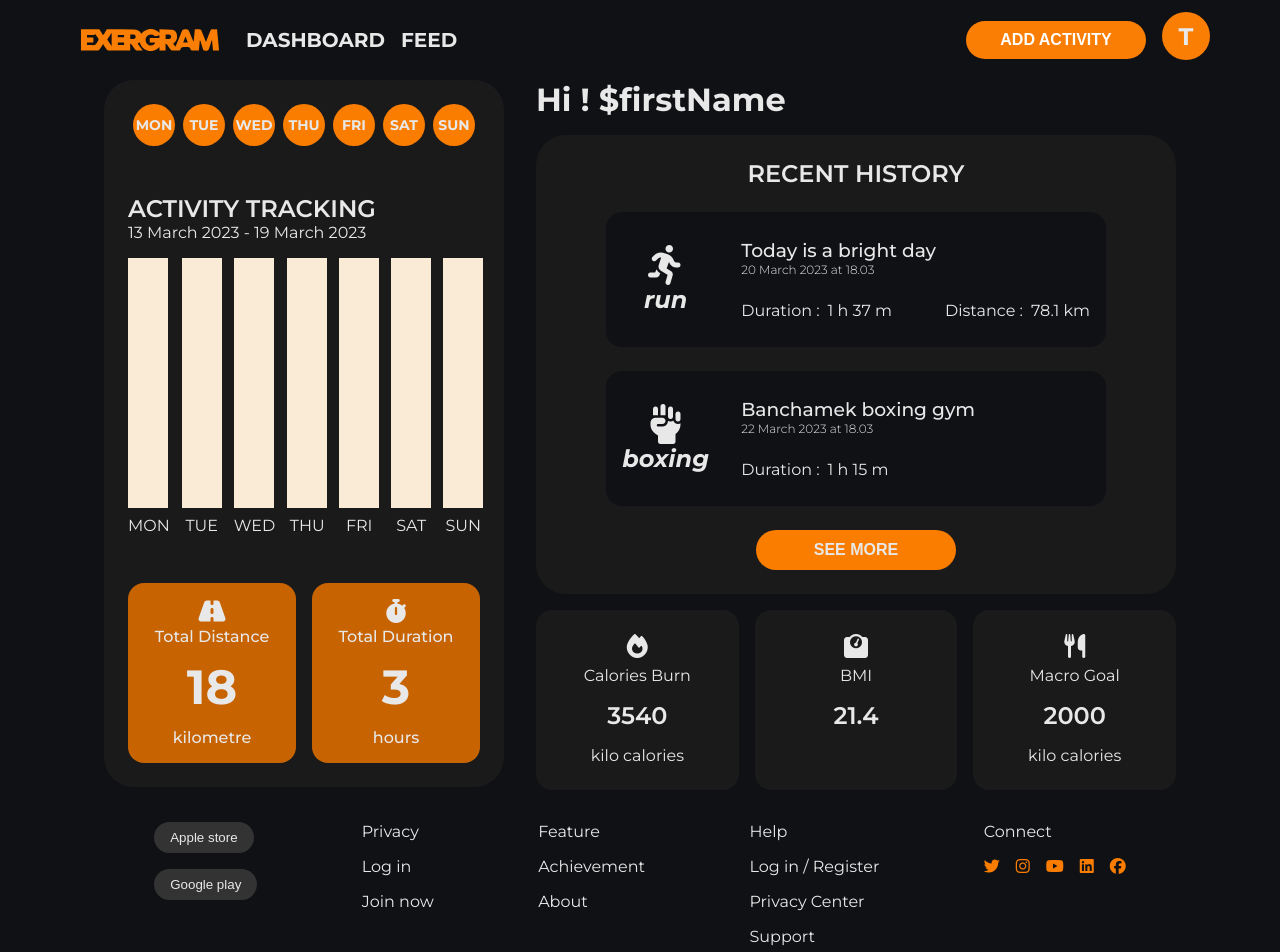
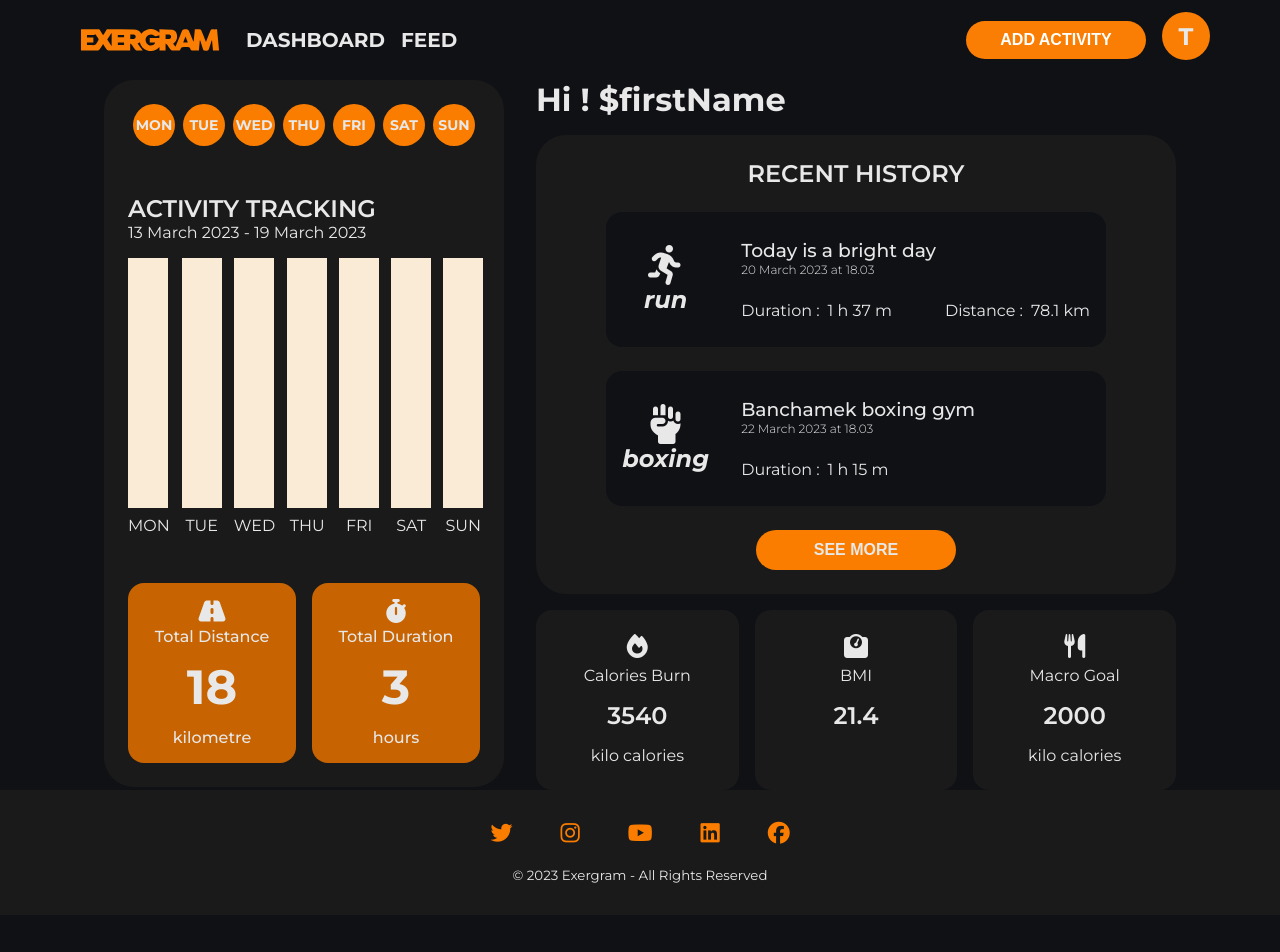
Before and after one commit to ryosantouchh/exergram-frontend-c1, a React (Vite) app: page /dashboard in a window 1280 px wide. Shown: the top 952 px of the page. After the commit the page ends 915 px from the top, so only its background shows below. Built offline with nearby package versions, Linux system fonts and the light colour scheme.

Commit message:
fix-footer

```diff
--- a/src/components/Footer/Footer.jsx
+++ b/src/components/Footer/Footer.jsx
@@ -5,54 +5,7 @@ const Footer = () => {
   return (
     <footer>
       <div className="footer-container">
-        <div className="footer-container-1">
-          <div>
-            <button className="other-btn">Apple store</button>
-          </div>
-          <div>
-            <button className="other-btn">Google play</button>
-          </div>
-        </div>
-        <div className="footer-container-2">
-          <ul>
-            <li className="font-w-700">Privacy</li>
-            <li>
-              <a href="#login">Log in</a>
-            </li>
-            <li>
-              <a href="#joinnow">Join now</a>
-            </li>
-          </ul>
-        </div>
-        <div className="footer-container-3">
-          <ul>
-            <li className="font-w-700">Feature</li>
-            <li>
-              <a href="#achievement">Achievement</a>
-            </li>
-            <li>
-              <a href="#about">About</a>
-            </li>
-          </ul>
-        </div>
-        <div className="footer-container-4">
-          <ul>
-            <li className="font-w-700">Help</li>
-            <li>
-              <a href="#">Log in / Register</a>
-            </li>
-            <li>
-              <a href="#">Privacy Center</a>
-            </li>
-            <li>
-              <a href="#">Support</a>
-            </li>
-          </ul>
-        </div>
-        <div className="footer-container-5">
-          <ul>
-            <li className="font-w-700">Connect</li>
-            <div className="icon">
+        <div className="footer-icon">
           <a href="#">
             <i className="fa-brands fa-twitter"></i>
           </a>
@@ -69,7 +22,8 @@ const Footer = () => {
             <i className="fa-brands fa-facebook"></i>
           </a>
         </div>
-          </ul>
+        <div className="footer-text">
+          <p>  &copy; 2023 Exergram - All Rights Reserved</p>
         </div>
       </div>
     </footer>
--- a/src/components/Footer/footer.css
+++ b/src/components/Footer/footer.css
@@ -14,70 +14,43 @@
 
 /* footer */
 footer {
-  background-color: var(--bg-color);
+  background-color: var(--primary-color);
+  margin: 0 auto;
+  padding: 32px;
 }
 
 .footer-container {
   display: flex;
-  justify-content: space-around;
-  align-items: flex-start;
-  background-color: var(--bg-color);
-  margin: 0 auto;
-  max-width: 1140px;
-  padding: 32px;
-  font-size: 16px;
+  flex-direction: column;
+  justify-content: center;
+  align-items: center;
+}
+.footer-text {
+  margin-top: 22px;
+  font-size: smaller;
 }
 
-.footer-container-1 {
+.footer-icon {
   display: flex;
-  flex-direction: column;
-  gap: 16px;
+  justify-content: center;
+  align-items: center;
+  gap: 48px;
 }
 
-.footer-container-1 button {
-  padding: 8px 16px;
-}
-
-.footer-container-1 button:hover {
-  cursor: pointer;
-  scale: 1.05;
-  background-color: var(--accent-color);
-}
-
-.footer-container-2 ul,
-.footer-container-3 ul,
-.footer-container-4 ul,
-.footer-container-5 ul {
-  list-style: none;
-  display: flex;
-  flex-direction: column;
-  gap: 16px;
-}
-
-.footer-container-2 li a,
-.footer-container-3 li a,
-.footer-container-4 li a,
-.footer-container-5 li a {
+.footer-icon a {
   text-decoration: none;
   color: var(--white-text);
 }
 
-.footer-container-2 li a:hover,
-.footer-container-3 li a:hover,
-.footer-container-4 li a:hover,
-.footer-container-5 li a:hover {
+.footer-icon a:hover {
   color: var(--accent-color);
 }
 
-.icon i {
+.footer-icon i {
   color: var(--accent-color);
+  font-size: 22px;
 }
 
-.icon i:hover {
+.footer-icon i:hover {
   color: var(--white-text);
 }
-
-.icon {
-  display: flex;
-  gap: 16px;
-}
```
Lines whose indentation alone changed are shown as unchanged.
